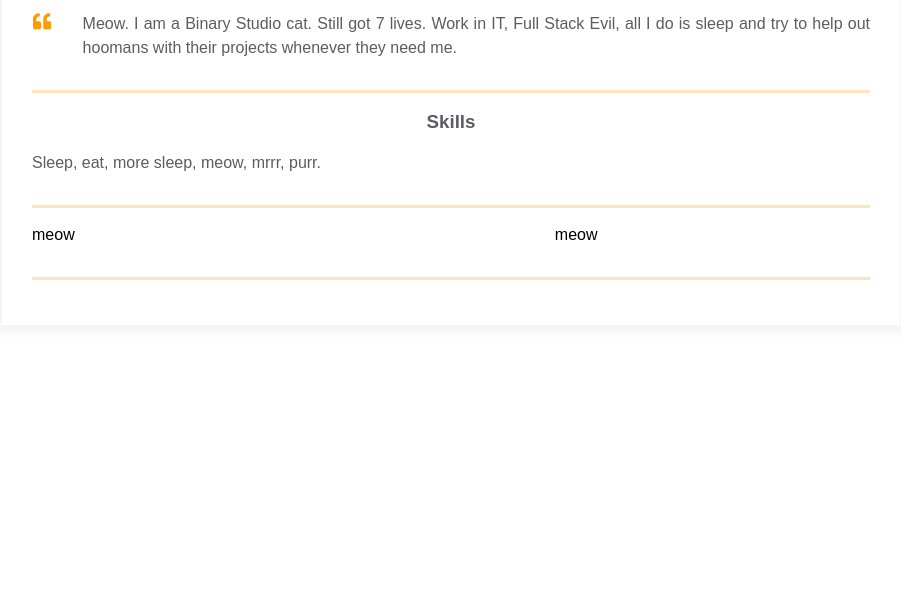
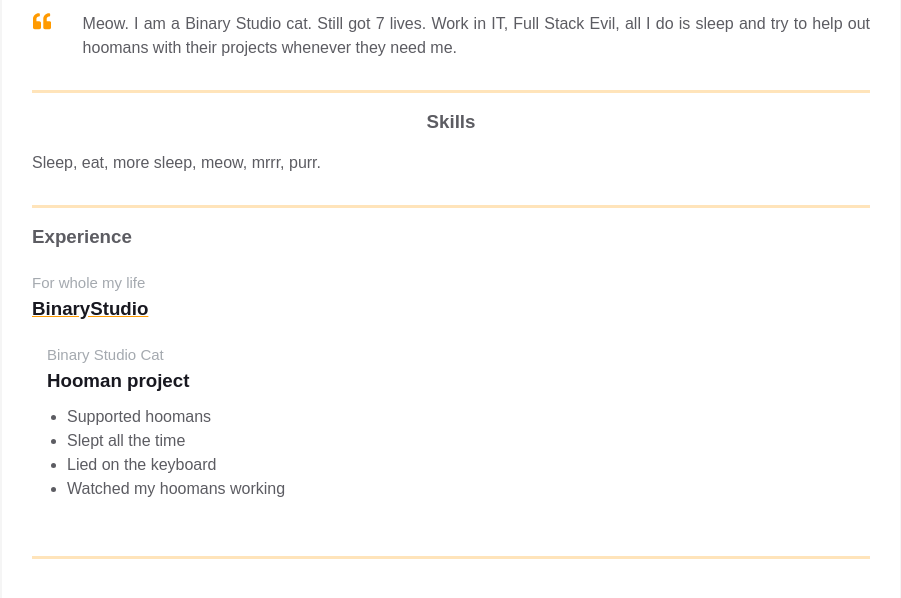
Before and after one commit to ppaycc/homepage, a plain HTML site: page index.html in a window 1280 px wide. Shown: the part 338-936 px from the top of the page, without its empty margins (189-1090 px from the left). Before the commit the page ends 800 px from the top, so only its background shows below. Drawn offline with Linux system fonts and the light colour scheme.

Commit message:
added content to expirience block

```diff
--- a/index.html
+++ b/index.html
@@ -81,9 +81,28 @@
           <div class="resume__block">
             <div class="main-info fh">
 
-              <div class="experiences">meow</div>
+              <div class="experiences">
+                <h3 class="experiences__header">Experience</h3>
+                <div class="experiences__company">
+                  <div class="experiences__company-header">
+                    <span class="experiences__company-header-durability">For whole my life</span>
+                    <h3 class="experiences__company-header-name">BinaryStudio</h3>
+                  </div>
 
-              <div class="additional-info fv">meow</div>
+                  <div class="experiences__company-project">
+                    <span class="experiences__company-project-role">Binary Studio Cat</span>
+                    <h3 class="experiences__company-project-name">Hooman project</h3>
+                    <ul class="experiences__company-project-responsibilities">
+                      <li>Supported hoomans</li>
+                      <li>Slept all the time</li>
+                      <li>Lied on the keyboard</li>
+                      <li>Watched my hoomans working</li>
+                    </ul>
+                  </div>
+                </div>
+              </div>
+
+              <div class="additional-info fv"></div>
             </div>
           </div>
         </div>
```
